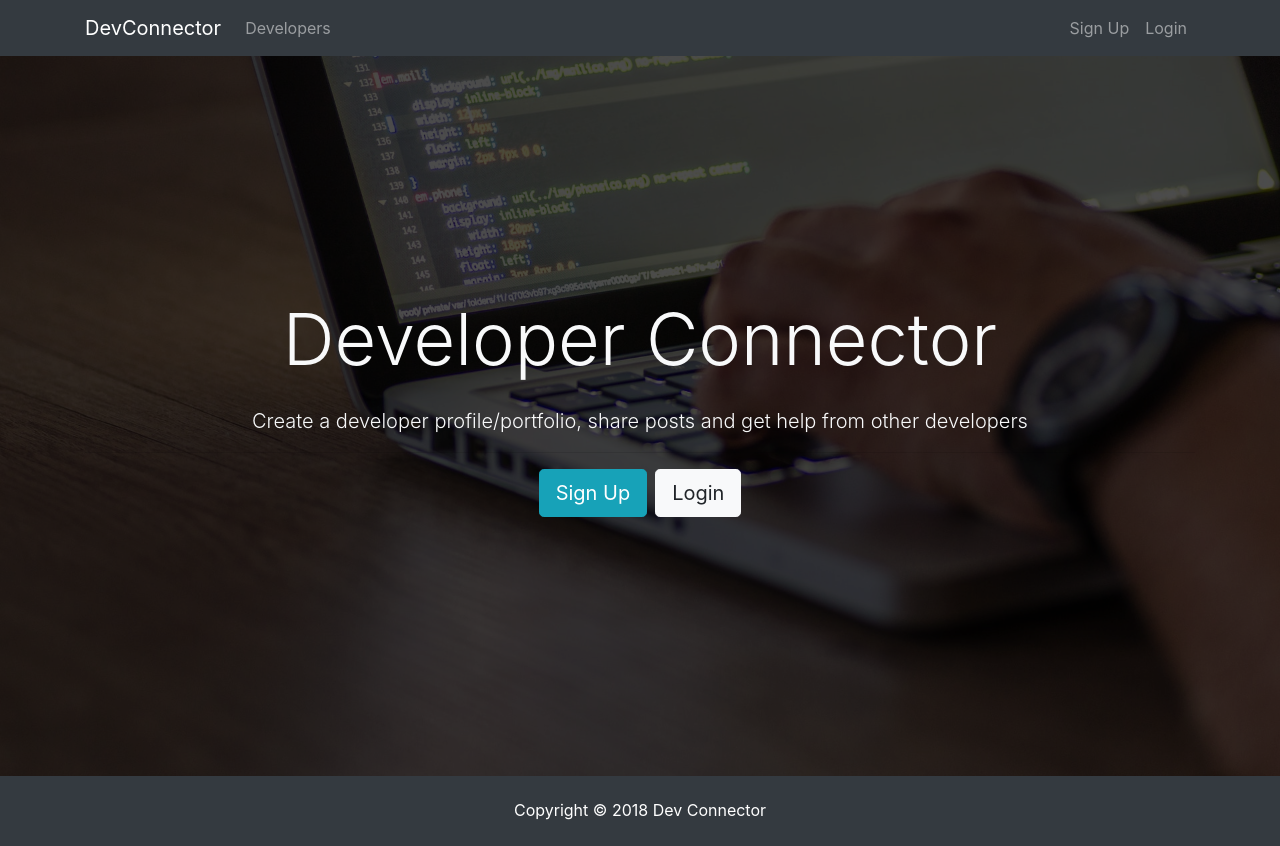
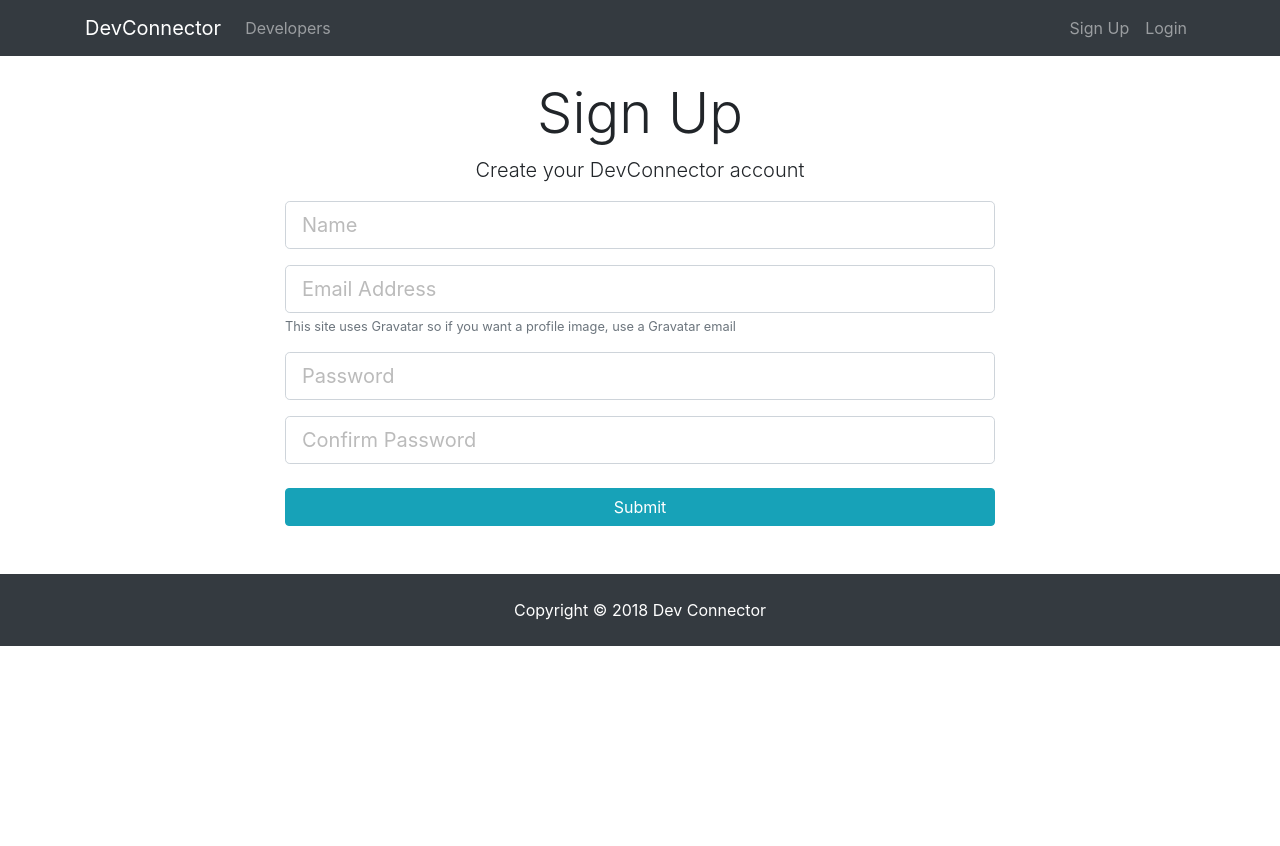
Before and after one commit to lumie31/node-express-combo, a React (Create React App) app in the folder client/: page /register in a window 1280 px wide. After the commit the page ends 800 px from the top, so only its background shows below. Built offline with nearby package versions, Linux system fonts and the light colour scheme.

Commit message:
Create directory to handle authentication + update jsx to use bootstrap template

```diff
--- a/client/package.json
+++ b/client/package.json
@@ -5,6 +5,7 @@
   "dependencies": {
     "react": "^16.5.2",
     "react-dom": "^16.5.2",
+    "react-router-dom": "^4.3.1",
     "react-scripts": "2.0.4"
   },
   "scripts": {
--- a/client/src/App.css
+++ b/client/src/App.css
@@ -41,3 +41,8 @@
 .main {
   margin-top: 30vh;
 }
+
+.register,
+.login {
+  margin-top: 10vh;
+}
--- a/client/src/App.js
+++ b/client/src/App.js
@@ -1,18 +1,28 @@
 import React, { Component } from "react";
+import { BrowserRouter as Router, Route } from "react-router-dom";
+
 import Navbar from "./components/layouts/Navbar";
 import Footer from "./components/layouts/Footer";
 import Landing from "./components/layouts/Landing";
+import Register from "./components/auth/Register";
+import Login from "./components/auth/Login";
 
 import "./App.css";
 
 class App extends Component {
   render() {
     return (
-      <div className="App">
-        <Navbar />
-        <Landing />
-        <Footer />
-      </div>
+      <Router>
+        <div className="App">
+          <Navbar />
+          <Route exact path="/" component={Landing} />
+          <div className="container">
+            <Route exact path="/login" component={Login} />
+            <Route exact path="/register" component={Register} />
+          </div>
+          <Footer />
+        </div>
+      </Router>
     );
   }
 }
--- /dev/null
+++ b/client/src/components/auth/Login.js
@@ -0,0 +1,42 @@
+import React, { Component } from "react";
+import "../../App.css";
+
+class Login extends Component {
+  render() {
+    return (
+      <div className="login">
+        <div className="container">
+          <div className="row">
+            <div className="col-md-8 m-auto">
+              <h1 className="display-4 text-center">Log In</h1>
+              <p className="lead text-center">
+                Sign in to your DevConnector account
+              </p>
+              <form action="dashboard.html">
+                <div className="form-group">
+                  <input
+                    type="email"
+                    className="form-control form-control-lg"
+                    placeholder="Email Address"
+                    name="email"
+                  />
+                </div>
+                <div className="form-group">
+                  <input
+                    type="password"
+                    className="form-control form-control-lg"
+                    placeholder="Password"
+                    name="password"
+                  />
+                </div>
+                <input type="submit" className="btn btn-info btn-block mt-4" />
+              </form>
+            </div>
+          </div>
+        </div>
+      </div>
+    );
+  }
+}
+
+export default Login;
--- /dev/null
+++ b/client/src/components/auth/Register.js
@@ -0,0 +1,99 @@
+import React, { Component } from "react";
+import "../../App.css";
+
+class Register extends Component {
+  constructor(props) {
+    super(props);
+
+    this.state = {
+      name: "",
+      email: "",
+      password: "",
+      password2: "",
+      errors: {}
+    };
+
+    this.onChange = this.onChange.bind(this);
+    this.onSubmit = this.onSubmit.bind(this);
+  }
+
+  onChange(e) {
+    this.setState({ [e.target.name]: e.target.value });
+  }
+  onSubmit(e) {
+    e.preventDefault();
+    const newUser = {
+      name: this.state.name,
+      email: this.state.email,
+      password: this.state.password,
+      password2: this.state.password2
+    };
+    console.log(newUser);
+  }
+
+  render() {
+    return (
+      <div className="register">
+        <div className="container">
+          <div className="row">
+            <div className="col-md-8 m-auto">
+              <h1 className="display-4 text-center">Sign Up</h1>
+              <p className="lead text-center">
+                Create your DevConnector account
+              </p>
+              <form onSubmit={this.onSubmit}>
+                <div className="form-group">
+                  <input
+                    type="text"
+                    className="form-control form-control-lg"
+                    placeholder="Name"
+                    name="name"
+                    value={this.state.name}
+                    onChange={this.onChange}
+                  />
+                </div>
+                <div className="form-group">
+                  <input
+                    type="email"
+                    className="form-control form-control-lg"
+                    placeholder="Email Address"
+                    name="email"
+                    value={this.state.email}
+                    onChange={this.onChange}
+                  />
+                  <small className="form-text text-muted">
+                    This site uses Gravatar so if you want a profile image, use
+                    a Gravatar email
+                  </small>
+                </div>
+                <div className="form-group">
+                  <input
+                    type="password"
+                    className="form-control form-control-lg"
+                    placeholder="Password"
+                    name="password"
+                    value={this.state.password}
+                    onChange={this.onChange}
+                  />
+                </div>
+                <div className="form-group">
+                  <input
+                    type="password"
+                    className="form-control form-control-lg"
+                    placeholder="Confirm Password"
+                    name="password2"
+                    value={this.state.password2}
+                    onChange={this.onChange}
+                  />
+                </div>
+                <input type="submit" className="btn btn-info btn-block mt-4" />
+              </form>
+            </div>
+          </div>
+        </div>
+      </div>
+    );
+  }
+}
+
+export default Register;
--- a/client/src/components/layouts/Landing.js
+++ b/client/src/components/layouts/Landing.js
@@ -1,4 +1,5 @@
 import React, { Component } from "react";
+import { Link } from "react-router-dom";
 import "../../App.css";
 
 class Landing extends Component {
@@ -16,12 +17,12 @@
                   from other developers
                 </p>
                 <hr />
-                <a href="register.html" className="btn btn-lg btn-info mr-2">
+                <Link to="/register" className="btn btn-lg btn-info mr-2">
                   Sign Up
-                </a>
-                <a href="login.html" className="btn btn-lg btn-light">
+                </Link>
+                <Link to="/login" className="btn btn-lg btn-light">
                   Login
-                </a>
+                </Link>
               </div>
             </div>
           </div>
--- a/client/src/components/layouts/Navbar.js
+++ b/client/src/components/layouts/Navbar.js
@@ -1,13 +1,14 @@
 import React, { Component } from "react";
+import { Link } from "react-router-dom";
 
 class Navbar extends Component {
   render() {
     return (
       <nav className="navbar fixed-top navbar-expand-sm navbar-dark bg-dark mb-4">
         <div className="container">
-          <a className="navbar-brand" href="landing.html">
+          <Link className="navbar-brand" to="/">
             DevConnector
-          </a>
+          </Link>
           <button
             className="navbar-toggler"
             type="button"
@@ -20,23 +21,23 @@
           <div className="collapse navbar-collapse" id="mobile-nav">
             <ul className="navbar-nav mr-auto">
               <li className="nav-item">
-                <a className="nav-link" href="profiles.html">
+                <Link className="nav-link" to="/profiles">
                   {" "}
                   Developers
-                </a>
+                </Link>
               </li>
             </ul>
 
             <ul className="navbar-nav ml-auto">
               <li className="nav-item">
-                <a className="nav-link" href="register.html">
+                <Link className="nav-link" to="/register">
                   Sign Up
-                </a>
+                </Link>
               </li>
               <li className="nav-item">
-                <a className="nav-link" href="login.html">
+                <Link className="nav-link" to="/login">
                   Login
-                </a>
+                </Link>
               </li>
             </ul>
           </div>
```
